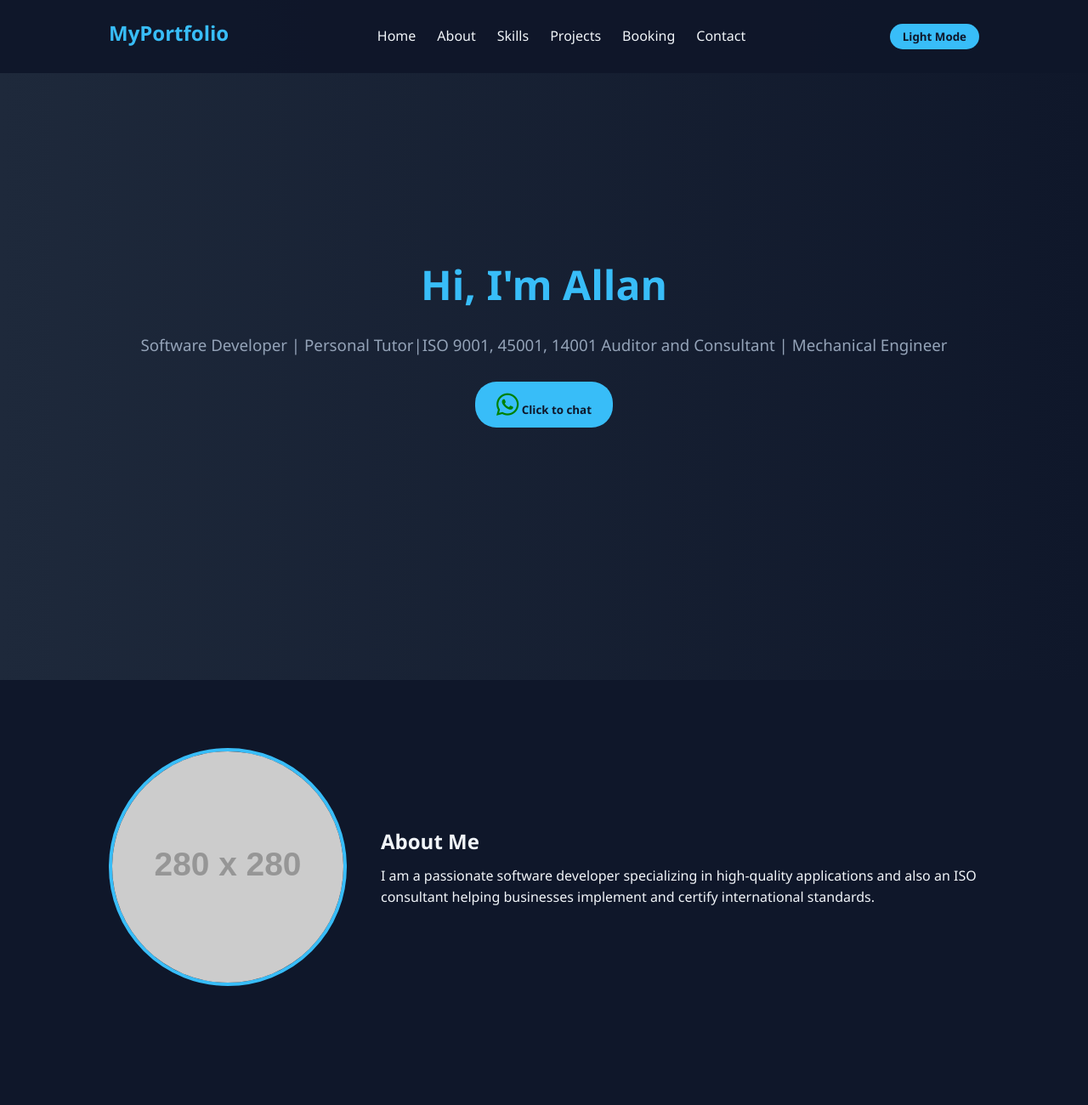
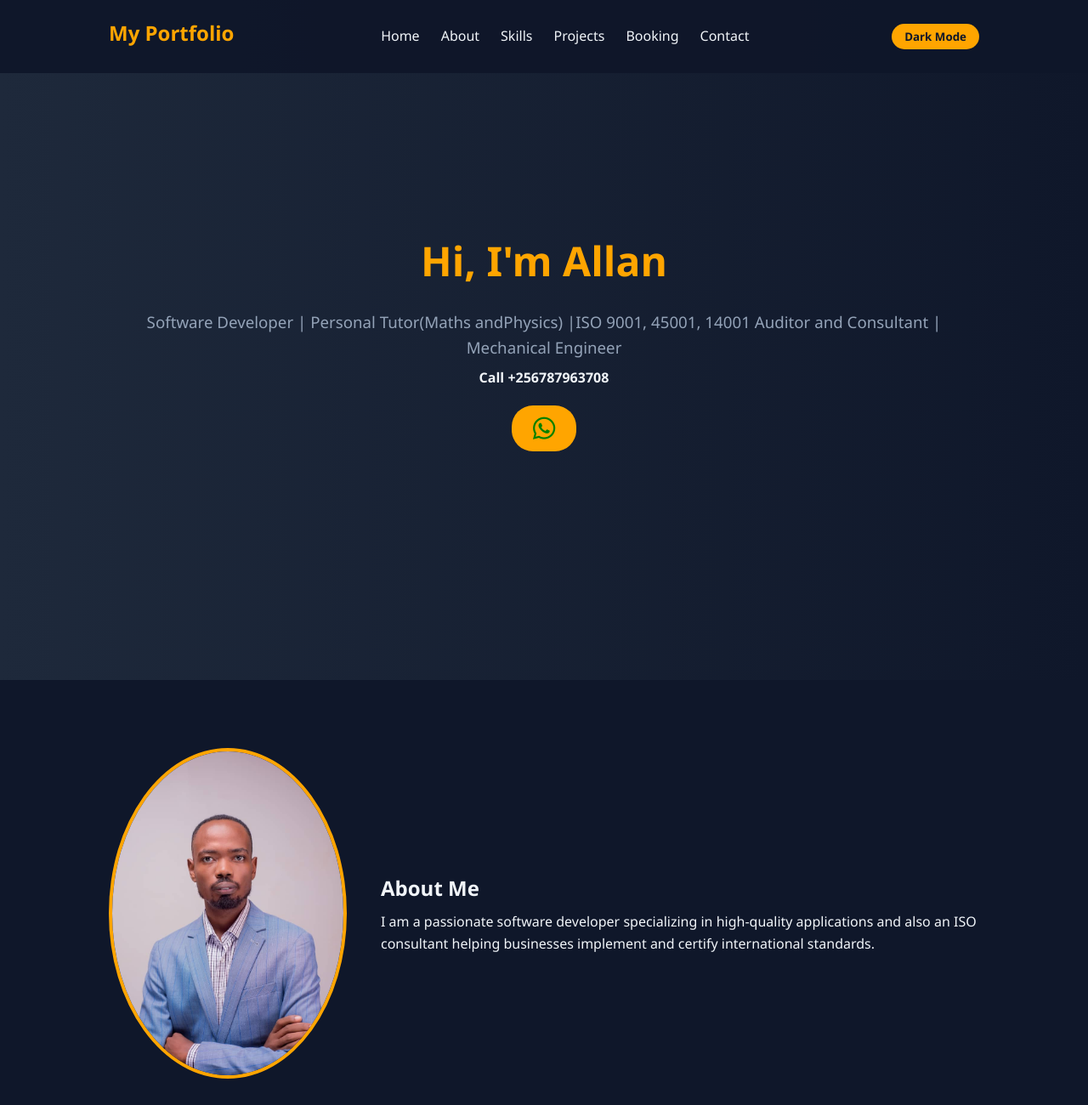
Before and after one commit to carlan2023/portfolio, a plain HTML site: page index.html in a window 1280 px wide. Shown: the top 1300 px of the page at 85% size. Drawn offline with Linux system fonts and the light colour scheme; placeholder pictures from the web are drawn by us.

Commit message:
First changes

```diff
--- a/index.html
+++ b/index.html
@@ -13,7 +13,7 @@
   <body>
     <!-- Navbar -->
     <nav>
-      <h2>MyPortfolio</h2>
+      <h2>My Portfolio</h2>
       <ul>
         <li><a href="#hero">Home</a></li>
         <li><a href="#about">About</a></li>
@@ -22,25 +22,26 @@
         <li><a href="#booking">Booking</a></li>
         <li><a href="#contact">Contact</a></li>
       </ul>
-      <button id="theme-toggle">Light Mode</button>
+      <button id="theme-toggle">Dark Mode</button>
     </nav>
 
     <!-- Hero Section -->
     <section id="hero">
       <h1>Hi, I'm Allan</h1>
       <h3>
-        Software Developer | Personal Tutor|ISO 9001, 45001, 14001 Auditor and
-        Consultant | Mechanical Engineer
+        Software Developer | Personal Tutor(Maths andPhysics) |ISO 9001, 45001,
+        14001 Auditor and Consultant | Mechanical Engineer
       </h3>
-      <button id="whatsapp">
+      <h4>Call +256787963708 </h2>
+      <button type="button" id="whatsapp">
         <i class="fab fa-whatsapp" style="font-size: 30px; color: green"></i>
-        Click to chat
       </button>
+
     </section>
 
     <!-- About Section -->
     <section id="about">
-      <img src="https://via.placeholder.com/280" alt="Profile Picture" />
+      <img src="/images/poster.jpg" alt="Profile Picture" />
       <div>
         <h2>About Me</h2>
         <p>
@@ -69,14 +70,14 @@
       <h2>Projects</h2>
       <div class="project-grid">
         <div class="project-card">
-          <img src="https://via.placeholder.com/400x200" alt="Project 1" />
+          <img src="/images/image.png" alt="Project 1" />
           <div>
-            <h3>Project One</h3>
-            <p>A web app that solves XYZ problem with modern technology.</p>
+            <h3>HillTop Kindergarten Webapp</h3>
+            <p>A website for a school that supports OVCs and vulnerable communities in Kaboyo Lwengo District built fully in HTML. CSS and JavaScript</p>
           </div>
         </div>
         <div class="project-card">
-          <img src="https://via.placeholder.com/400x200" alt="Project 2" />
+          <a href="https://hilltop-nu.vercel.app/"><img src="/images/lecture.jpg" alt="Project 2" /></a>
           <div>
             <h3>Project Two</h3>
             <p>A mobile-friendly dashboard for managing workflows.</p>
@@ -89,7 +90,7 @@
     <section id="booking">
       <h2>Book ISO Consulting</h2>
       <p>
-        Consultation fee: <strong>$100</strong> (to be paid before confirmation)
+        Consultation fee for 4 hours consultancy session <strong>UGX 100000</strong> (to be paid before confirmation)
       </p>
       <form>
         <input type="text" placeholder="Your Name" required />
--- a/style.css
+++ b/style.css
@@ -53,7 +53,7 @@ body.light nav {
 }
 
 nav h2 {
-  color: #38bdf8;
+  color: orange;
 }
 
 nav ul {
@@ -70,7 +70,7 @@ nav ul li a {
 }
 
 nav ul li a:hover {
-  color: #38bdf8;
+  color: orange;
 }
 
 /* Toggle Button */
@@ -79,7 +79,7 @@ nav ul li a:hover {
   padding: 6px 15px;
   border: none;
   border-radius: 20px;
-  background: #38bdf8;
+  background: orange;
   color: #0f172a;
   cursor: pointer;
   font-weight: bold;
@@ -107,7 +107,7 @@ body.light #hero {
 
 #hero h1 {
   font-size: 3rem;
-  color: #38bdf8;
+  color: orange;
 }
 
 #hero h3 {
@@ -124,7 +124,7 @@ body.light #hero h3 {
   padding: 12px 25px;
   border: none;
   border-radius: 25px;
-  background: #38bdf8;
+  background: orange;
   color: #0f172a;
   font-weight: bold;
   cursor: pointer;
@@ -146,7 +146,7 @@ body.light #hero h3 {
 #about img {
   width: 280px;
   border-radius: 50%;
-  border: 4px solid #38bdf8;
+  border: 4px solid orange;
 }
 
 #about div {
@@ -240,7 +240,7 @@ body.light #booking {
   padding: 12px;
   border: none;
   border-radius: 8px;
-  background: #38bdf8;
+  background: orange;
   font-weight: bold;
   cursor: pointer;
   transition: 0.3s;
@@ -271,7 +271,7 @@ body.light #booking {
   padding: 12px;
   border: none;
   border-radius: 8px;
-  background: #38bdf8;
+  background: orange;
   font-weight: bold;
   cursor: pointer;
   transition: 0.3s;
```
Also changed, not shown: images/image.png (added), images/lecture.jpg (added), images/poster.jpg (added).
